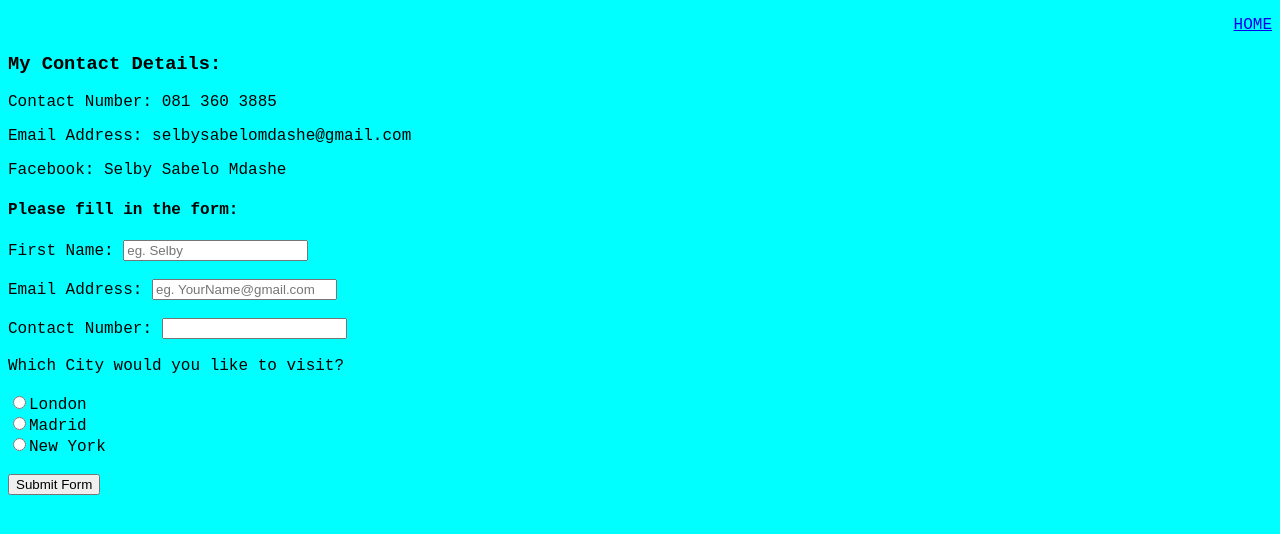
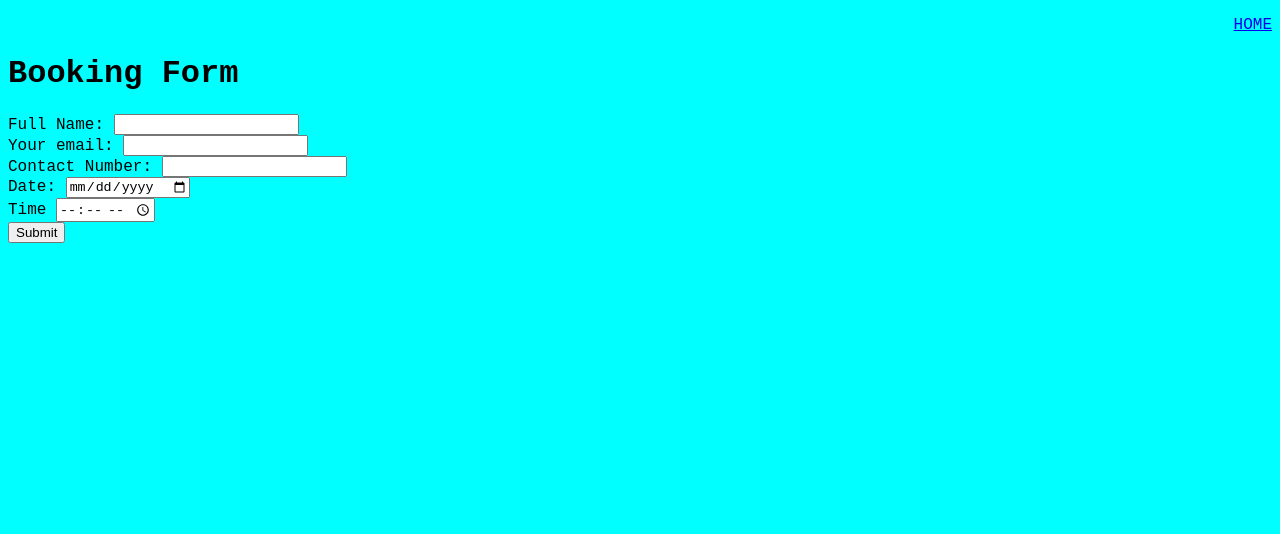
Before and after one commit to Sabelo-Mdashe/main, a plain HTML site: page contact.html in a window 1280 px wide. Drawn offline with Linux system fonts and the light colour scheme.

Commit message:
added a new form

```diff
--- a/contact.html
+++ b/contact.html
@@ -13,11 +13,8 @@
         <li><a href="./index.html">home</a></li>
       </ul>
     </nav>
-    <h3>My Contact Details:</h3>
-    <p>Contact Number: 081 360 3885</p>
-    <p>Email Address: selbysabelomdashe@gmail.com</p>
-    <p>Facebook: Selby Sabelo Mdashe</p>
-    <form action="submit">
+    <h1 class="booking">Booking Form</h1>
+    <!-- <form action="submit">
       <h4>Please fill in the form:</h4>
       <label for="name">First Name:</label>
       <input type="text" placeholder="eg. Selby" />
@@ -33,6 +30,24 @@
       <input type="radio" name="city" id="" />Madrid <br />
       <input type="radio" name="city" id="" />New York <br /><br />
       <button type="submit">Submit Form</button>
+    </form> -->
+    <form action="https://formspree.io/f/xrgjyerl" method="POST">
+      <label for="name">Full Name:</label>
+      <input type="text" name="fullname" /> <br />
+
+      <label> Your email: </label>
+      <input type="email" name="email" /> <br />
+
+      <label for="contact">Contact Number:</label>
+      <input type="text" name="contact" id="contact" /> <br />
+
+      <label for="date">Date:</label>
+      <input type="date" name="date" /> <br />
+
+      <label for="time">Time</label>
+      <input type="time" name="time" /> <br />
+      <!-- your other form fields go here -->
+      <button type="submit">Submit</button>
     </form>
   </body>
 </html>
--- a/styles.css
+++ b/styles.css
@@ -22,3 +22,7 @@ img {
   background-color: aqua;
   font-family: "Courier New", Courier, monospace;
 }
+
+.booking {
+  text-align: left;
+}
```
